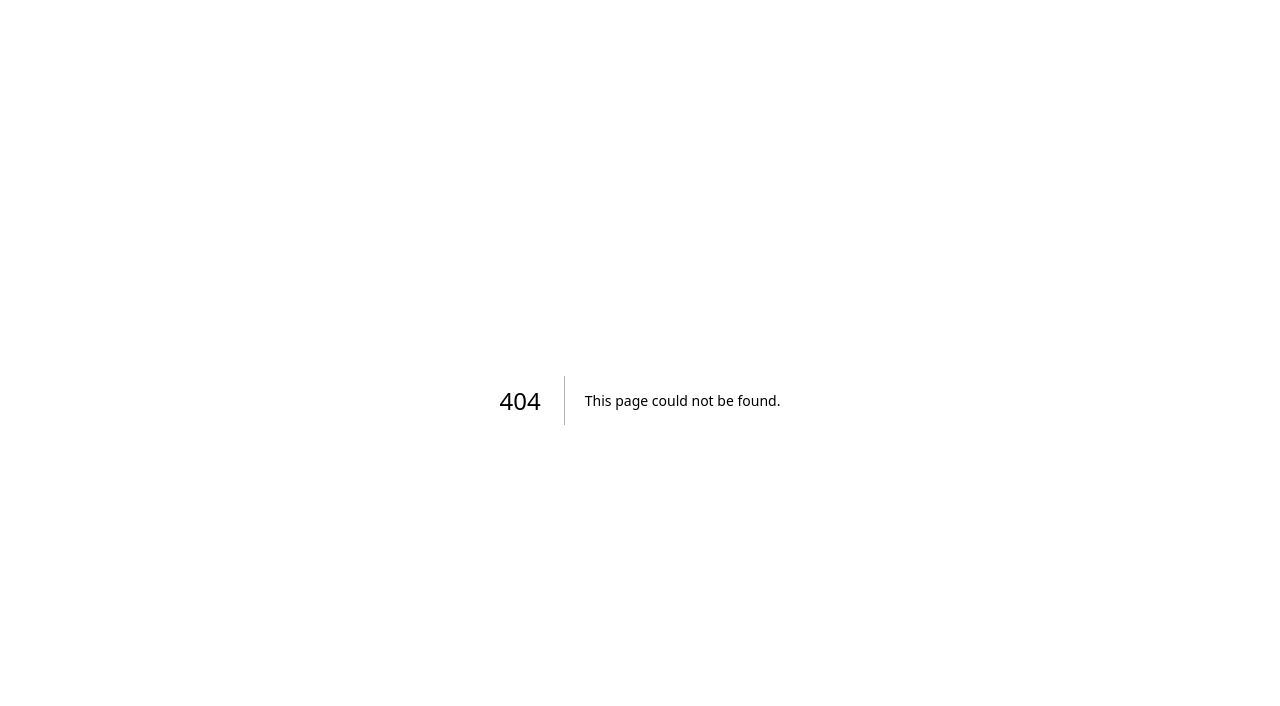
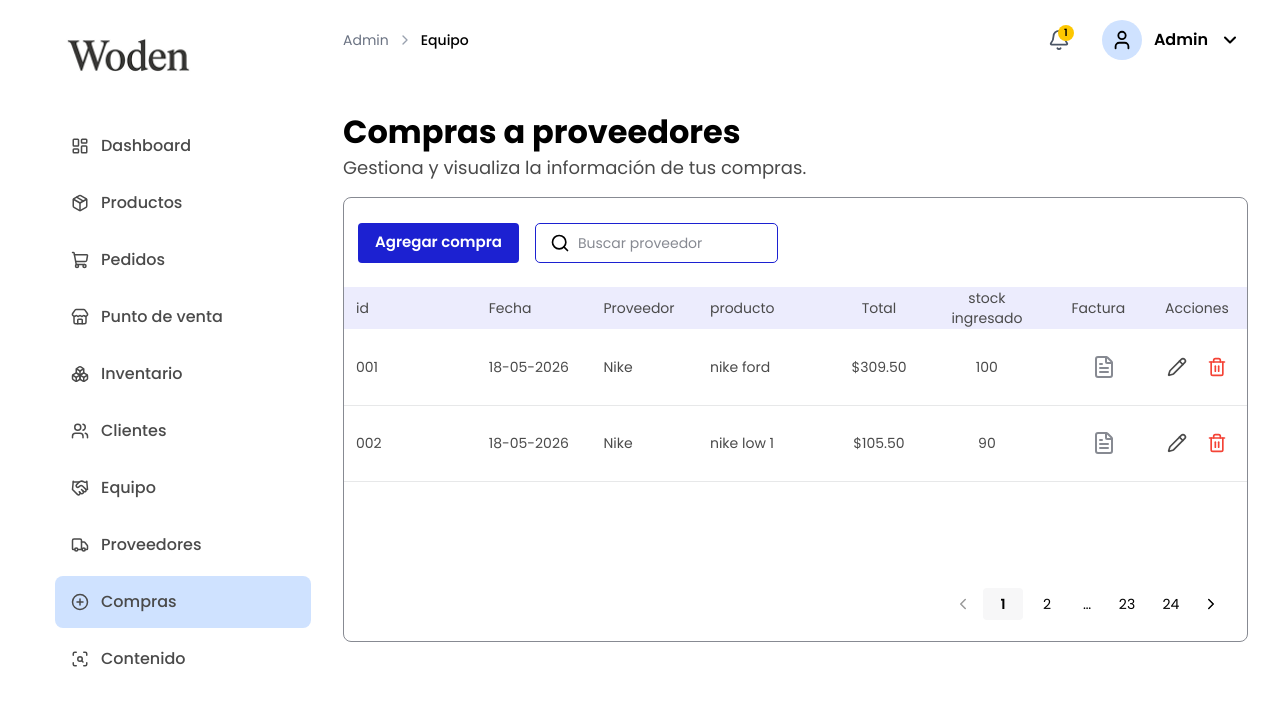
Before and after one commit to xXSalvadorAndradeXx/enterprise-digital-transform, a Next.js app in the folder erp-admin/: page /compras in a window 1280 px wide. Before the commit this address had no page. Shown: the top 706 px of the page. Built offline with nearby package versions, Linux system fonts and the light colour scheme.

Commit message:
TASK 682 - T-02: maquetar interfaz del listado de compras
Se maquetó la interfaz de Compras a proveedores con tabla, buscador, paginación y estado vacío. Se habilitaron ambos estados para revisión visual y la implementación fue validada con pnpm lint sin errores.

```diff
--- /dev/null
+++ b/erp-admin/src/app/(erp)/compras/components/ComprasListView.tsx
@@ -0,0 +1,206 @@
+"use client";
+
+import { useState } from "react";
+import { Inbox, Pencil, Plus, Trash2 } from "lucide-react";
+
+import {
+  EmptyState,
+  InvoiceThumbnail,
+  Pagination,
+  SearchBar,
+  Table,
+  type TableColumn,
+} from "./index";
+
+type PurchaseListRow = {
+  id: string;
+  date: string;
+  supplier: string;
+  product: string;
+  total: string;
+  stockEntered: number;
+  invoiceUrl: string;
+  invoiceType: "image" | "pdf";
+};
+
+// Datos temporales exclusivamente visuales; serán reemplazados por la integración de TASK 684.
+const TEMPORARY_PRESENTATION_ROWS: readonly PurchaseListRow[] = [
+  {
+    id: "001",
+    date: "18-05-2026",
+    supplier: "Nike",
+    product: "nike ford",
+    total: "$309.50",
+    stockEntered: 100,
+    invoiceUrl: "",
+    invoiceType: "pdf",
+  },
+  {
+    id: "002",
+    date: "18-05-2026",
+    supplier: "Nike",
+    product: "nike low 1",
+    total: "$105.50",
+    stockEntered: 90,
+    invoiceUrl: "",
+    invoiceType: "pdf",
+  },
+];
+
+const columns: readonly TableColumn<PurchaseListRow>[] = [
+  {
+    id: "id",
+    header: "id",
+    className: "w-[14.7%]",
+    render: (row) => row.id,
+  },
+  {
+    id: "date",
+    header: "Fecha",
+    className: "w-[12.7%]",
+    render: (row) => row.date,
+  },
+  {
+    id: "supplier",
+    header: "Proveedor",
+    className: "w-[11.8%] whitespace-normal break-words",
+    render: (row) => row.supplier,
+  },
+  {
+    id: "product",
+    header: "producto",
+    className: "w-[15.1%] whitespace-normal break-words",
+    render: (row) => row.product,
+  },
+  {
+    id: "total",
+    header: "Total",
+    align: "center",
+    className: "w-[9.9%]",
+    render: (row) => row.total,
+  },
+  {
+    id: "stockEntered",
+    header: "stock ingresado",
+    align: "center",
+    className: "w-[14%]",
+    render: (row) => row.stockEntered,
+  },
+  {
+    id: "invoice",
+    header: "Factura",
+    align: "center",
+    className: "w-[10.7%]",
+    render: (row) => (
+      <InvoiceThumbnail
+        src={row.invoiceUrl}
+        alt={`Factura de la compra ${row.id}`}
+        fileType={row.invoiceType}
+        className="mx-auto"
+      />
+    ),
+  },
+  {
+    id: "actions",
+    header: "Acciones",
+    align: "center",
+    className: "w-[11.1%]",
+    render: (row) => (
+      <div className="flex items-center justify-center gap-3">
+        <button
+          type="button"
+          aria-label={`Editar compra ${row.id}`}
+          className="rounded p-1 text-[#4A4A4A] focus-visible:outline-2 focus-visible:outline-offset-2 focus-visible:outline-[#4A4A4A]"
+        >
+          <Pencil aria-hidden="true" size={20} strokeWidth={2} />
+        </button>
+        <button
+          type="button"
+          aria-label={`Eliminar compra ${row.id}`}
+          className="rounded p-1 text-[#F44336] focus-visible:outline-2 focus-visible:outline-offset-2 focus-visible:outline-[#F44336]"
+        >
+          <Trash2 aria-hidden="true" size={20} strokeWidth={2} />
+        </button>
+      </div>
+    ),
+  },
+];
+
+const presentationOnlyAction = () => undefined;
+
+export interface ComprasListViewProps {
+  showEmptyState?: boolean;
+}
+
+export default function ComprasListView({
+  showEmptyState = false,
+}: ComprasListViewProps) {
+  const [searchValue, setSearchValue] = useState("");
+  const [currentPage, setCurrentPage] = useState(1);
+  const hasRows = !showEmptyState && TEMPORARY_PRESENTATION_ROWS.length > 0;
+
+  return (
+    <div className="w-full max-w-[1035px] min-w-0 text-black">
+      <header>
+        <h1 className="mb-0.5 font-[var(--font-title)] text-[32px] leading-10 font-bold">
+          Compras a proveedores
+        </h1>
+        <p className="text-[18px] leading-[27px] text-[#4A4A4A]">
+          Gestiona y visualiza la información de tus compras.
+        </p>
+      </header>
+
+      {hasRows ? (
+        <section className="mt-4 flex min-h-[445px] w-full min-w-0 flex-col overflow-hidden rounded-lg border border-[#878A92] bg-white">
+          <div className="flex h-[89px] flex-wrap items-center gap-4 px-[14px] py-[23px]">
+            <button
+              type="button"
+              className="inline-flex h-10 w-[161px] min-w-[161px] shrink-0 items-center justify-center whitespace-nowrap rounded-[4px] bg-[#1C21D1] px-4 text-[15px] font-semibold text-white focus-visible:outline-2 focus-visible:outline-offset-2 focus-visible:outline-[#1C21D1]"
+            >
+              Agregar compra
+            </button>
+            <SearchBar
+              value={searchValue}
+              placeholder="Buscar proveedor"
+              onChange={setSearchValue}
+              className="!h-10 w-full !border-[#1C21D1] sm:w-[243px] sm:flex-none"
+            />
+          </div>
+
+          <Table
+            columns={columns}
+            data={TEMPORARY_PRESENTATION_ROWS}
+            getRowKey={(row) => row.id}
+          />
+
+          <div className="mt-auto flex justify-end px-5 pt-3 pb-[21px]">
+            <Pagination
+              currentPage={currentPage}
+              totalPages={24}
+              onPageChange={setCurrentPage}
+            />
+          </div>
+        </section>
+      ) : (
+        <section className="mt-8 min-w-0">
+          <SearchBar
+            value={searchValue}
+            placeholder="Buscar Compras"
+            onChange={setSearchValue}
+            className="!h-[46px] w-full max-w-full shrink-0 !gap-2.5 !rounded-[6px] !border-[#777777] !px-4 sm:!w-[379px] sm:!max-w-[379px] sm:flex-none"
+          />
+          <EmptyState
+            icon={<Inbox />}
+            title="No hay compras aún"
+            description="Cuando agregues alguna compra, apareceran aquí."
+            infoMessage="Puedes agregar tu primera compra para comenzar."
+            actionLabel="Agregar compra"
+            actionIcon={<Plus />}
+            onAction={presentationOnlyAction}
+            className="pt-9 pb-10"
+          />
+        </section>
+      )}
+    </div>
+  );
+}
--- a/erp-admin/src/app/(erp)/compra_provedor/components/EmptyState.tsx
+++ b/erp-admin/src/app/(erp)/compras/components/EmptyState.tsx
@@ -27,17 +27,22 @@ export function EmptyState({
   return (
     <div className={`flex flex-col items-center bg-transparent text-center text-black ${className}`}>
       {icon && (
-        <div aria-hidden="true" className="mb-6 flex size-[120px] items-center justify-center text-[#1C21D1] [&>svg]:size-full">
+        <div
+          aria-hidden="true"
+          className="mb-6 flex h-[110px] w-[126px] items-center justify-center text-[#1C21D1] [&>svg]:size-full"
+        >
           {icon}
         </div>
       )}
 
-      <h2 className="font-[var(--font-title)] text-3xl font-bold">{title}</h2>
+      <h2 className="font-[var(--font-title)] text-[32px] leading-10 font-bold">{title}</h2>
 
-      {description && <p className="mt-3 text-2xl text-[#4A4A4A]">{description}</p>}
+      {description && (
+        <p className="mt-2 text-center text-2xl leading-8 text-black">{description}</p>
+      )}
 
       {infoMessage && (
-        <div className="mt-6 flex items-center gap-3 rounded-xl bg-[#F2F5FC] px-5 py-3 text-left text-base text-[#4A4A4A]">
+        <div className="mt-10 flex min-h-[39px] w-full max-w-[510px] items-center justify-center gap-3 rounded-[15px] bg-[#F2F5FC] px-[14px] py-2 text-center text-base text-[#4A4A4A]">
           <CircleAlert
             aria-hidden="true"
             className="shrink-0 text-[#1C21D1]"
@@ -52,7 +57,7 @@ export function EmptyState({
         <button
           type="button"
           onClick={onAction}
-          className="mt-6 flex h-11 items-center justify-center gap-2 rounded bg-[#1C21D1] px-5 text-sm font-semibold text-white focus-visible:outline-2 focus-visible:outline-offset-2 focus-visible:outline-[#1C21D1]"
+          className="mt-5 inline-flex h-[45px] w-[260px] shrink-0 items-center justify-center gap-2.5 whitespace-nowrap rounded-[4px] bg-[#1C21D1] px-4 text-xl font-semibold text-white focus-visible:outline-2 focus-visible:outline-offset-2 focus-visible:outline-[#1C21D1] [&_svg]:size-6"
         >
           {actionIcon && <span aria-hidden="true">{actionIcon}</span>}
           {actionLabel}
--- a/erp-admin/src/app/(erp)/compra_provedor/components/Pagination.tsx
+++ b/erp-admin/src/app/(erp)/compras/components/Pagination.tsx
@@ -9,6 +9,7 @@ export interface PaginationProps {
   disabled?: boolean;
   className?: string;
   siblingCount?: number;
+  boundaryCount?: number;
 }
 
 type PaginationItem = number | "ellipsis-start" | "ellipsis-end";
@@ -17,17 +18,31 @@ function getPaginationItems(
   currentPage: number,
   totalPages: number,
   siblingCount: number,
+  boundaryCount: number,
 ): PaginationItem[] {
   if (totalPages === 0) return [];
 
   const safeSiblingCount = Math.max(0, Math.floor(siblingCount));
-  const maxPagesWithoutEllipsis = safeSiblingCount * 2 + 3;
+  const safeBoundaryCount = Math.max(1, Math.floor(boundaryCount));
+  const maxPagesWithoutEllipsis = safeBoundaryCount * 2 + safeSiblingCount * 2 + 1;
 
   if (totalPages <= maxPagesWithoutEllipsis) {
     return Array.from({ length: totalPages }, (_, index) => index + 1);
   }
 
-  const visiblePages = new Set<number>([1, totalPages]);
+  const visiblePages = new Set<number>();
+
+  for (let page = 1; page <= Math.min(safeBoundaryCount, totalPages); page += 1) {
+    visiblePages.add(page);
+  }
+
+  for (
+    let page = Math.max(1, totalPages - safeBoundaryCount + 1);
+    page <= totalPages;
+    page += 1
+  ) {
+    visiblePages.add(page);
+  }
 
   for (
     let page = Math.max(1, currentPage - safeSiblingCount);
@@ -43,7 +58,9 @@ function getPaginationItems(
   pages.forEach((page, index) => {
     const previousPage = pages[index - 1];
     if (previousPage && page - previousPage > 1) {
-      items.push(index === 1 ? "ellipsis-start" : "ellipsis-end");
+      items.push(
+        items.includes("ellipsis-start") ? "ellipsis-end" : "ellipsis-start",
+      );
     }
     items.push(page);
   });
@@ -58,13 +75,19 @@ export function Pagination({
   disabled = false,
   className = "",
   siblingCount = 1,
+  boundaryCount = 2,
 }: PaginationProps) {
   const safeTotalPages = Math.max(0, Math.floor(totalPages));
   const safeCurrentPage =
     safeTotalPages === 0
       ? 0
       : Math.min(safeTotalPages, Math.max(1, Math.floor(currentPage)));
-  const items = getPaginationItems(safeCurrentPage, safeTotalPages, siblingCount);
+  const items = getPaginationItems(
+    safeCurrentPage,
+    safeTotalPages,
+    siblingCount,
+    boundaryCount,
+  );
 
   const changePage = (page: number) => {
     if (disabled || page < 1 || page > safeTotalPages || page === safeCurrentPage) return;
@@ -95,7 +118,7 @@ export function Pagination({
             aria-current={item === safeCurrentPage ? "page" : undefined}
             disabled={disabled}
             onClick={() => changePage(item)}
-            className="flex size-8 items-center justify-center rounded-sm aria-[current=page]:bg-[#F7F7F8] aria-[current=page]:font-semibold disabled:cursor-not-allowed disabled:opacity-40 focus-visible:outline-2 focus-visible:outline-offset-2 focus-visible:outline-[#1C21D1]"
+            className="flex h-8 w-10 items-center justify-center rounded aria-[current=page]:bg-[#F7F7F8] aria-[current=page]:font-semibold disabled:cursor-not-allowed disabled:opacity-40 focus-visible:outline-2 focus-visible:outline-offset-2 focus-visible:outline-[#1C21D1]"
           >
             {item}
           </button>
--- a/erp-admin/src/app/(erp)/compra_provedor/components/SearchBar.tsx
+++ b/erp-admin/src/app/(erp)/compras/components/SearchBar.tsx
@@ -21,7 +21,7 @@ export function SearchBar({
 }: SearchBarProps) {
   return (
     <label
-      className={`flex h-11 items-center gap-2 rounded-md border border-[#878A92] bg-white px-4 text-black focus-within:outline-2 focus-within:outline-offset-2 focus-within:outline-[#1C21D1] has-disabled:cursor-not-allowed has-disabled:opacity-50 ${className}`}
+      className={`flex h-11 items-center gap-2 rounded-[5px] border border-[#878A92] bg-white px-[14px] text-black focus-within:outline-2 focus-within:outline-offset-2 focus-within:outline-[#1C21D1] has-disabled:cursor-not-allowed has-disabled:opacity-50 ${className}`}
     >
       <Search aria-hidden="true" className="shrink-0" size={20} strokeWidth={2} />
       <input
@@ -31,7 +31,7 @@ export function SearchBar({
         aria-label={ariaLabel ?? placeholder}
         disabled={disabled}
         onChange={(event) => onChange(event.target.value)}
-        className="min-w-0 flex-1 bg-transparent text-sm outline-none placeholder:text-[#4A4A4A] disabled:cursor-not-allowed"
+        className="min-w-0 flex-1 bg-transparent text-sm outline-none placeholder:text-[#878A92] disabled:cursor-not-allowed"
       />
     </label>
   );
--- a/erp-admin/src/app/(erp)/compra_provedor/components/Table.tsx
+++ b/erp-admin/src/app/(erp)/compras/components/Table.tsx
@@ -31,7 +31,7 @@ export function Table<T>({
 }: TableProps<T>) {
   return (
     <div className={`w-full overflow-x-auto ${className}`}>
-      <table className="w-full border-collapse bg-white text-sm text-black">
+      <table className="w-full min-w-[760px] table-fixed border-collapse bg-white text-sm text-[#4A4A4A]">
         <thead className="bg-[#ECECFD]">
           <tr className="h-[42px]">
             {columns.map((column) => {
@@ -41,7 +41,7 @@ export function Table<T>({
                 <th
                   key={column.id}
                   scope="col"
-                  className={`px-4 font-semibold ${alignment} ${column.className ?? ""}`}
+                  className={`px-3 text-sm font-normal ${alignment} ${column.className ?? ""}`}
                 >
                   {column.header}
                 </th>
@@ -51,14 +51,14 @@ export function Table<T>({
         </thead>
         <tbody>
           {data.map((row) => (
-            <tr key={getRowKey(row)} className="h-[75px] border-b border-[#878A92]/30">
+            <tr key={getRowKey(row)} className="h-[76px] border-b border-[#878A92]/20 bg-white">
               {columns.map((column) => {
                 const alignment = alignmentClasses[column.align ?? "left"];
 
                 return (
                   <td
                     key={column.id}
-                    className={`px-4 align-middle ${alignment} ${column.className ?? ""}`}
+                    className={`px-3 align-middle text-sm font-normal ${alignment} ${column.className ?? ""}`}
                   >
                     {column.render(row)}
                   </td>
--- /dev/null
+++ b/erp-admin/src/app/(erp)/compras/page.tsx
@@ -0,0 +1,16 @@
+import ComprasListView from "./components/ComprasListView";
+
+type ComprasPageProps = {
+  searchParams: Promise<{
+    estado?: string | string[];
+  }>;
+};
+
+export default async function ComprasPage({ searchParams }: ComprasPageProps) {
+  const { estado } = await searchParams;
+
+  // Vista temporal para QA; se eliminará al integrar los datos reales en TASK 684.
+  const showEmptyState = estado === "vacio";
+
+  return <ComprasListView showEmptyState={showEmptyState} />;
+}
```
Also changed, not shown: erp-admin/src/app/(erp)/compras/components/InvoiceThumbnail.tsx (renamed from erp-admin/src/app/(erp)/compra_provedor/components/InvoiceThumbnail.tsx), erp-admin/src/app/(erp)/compras/components/index.ts (renamed from erp-admin/src/app/(erp)/compra_provedor/components/index.ts).
